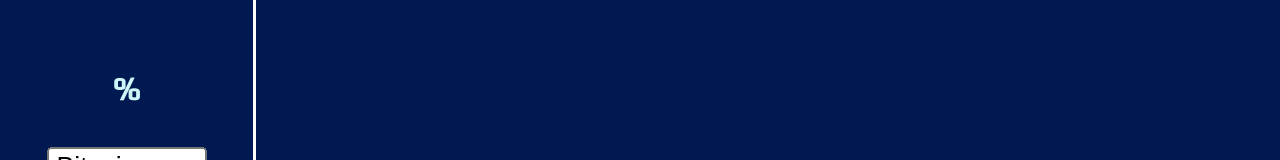
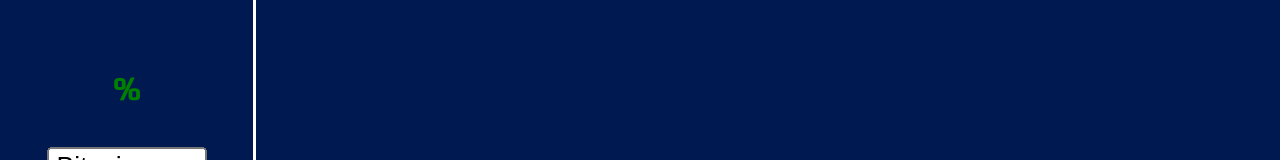
Before and after one commit to yazmnh87/CryptoDashboard, a React (Create React App) app in the folder client/: page /news in a window 1280 px wide. Shown: the part 604-764 px from the top of the page. Built offline with nearby package versions, Linux system fonts and the light colour scheme; what react-chartkick would draw is missing.

Commit message:
updated price colors

```diff
--- a/client/src/Coins.js
+++ b/client/src/Coins.js
@@ -6,8 +6,13 @@ class Coins extends Component {
     render() {
         const price = [this.props.coinPriceChng]
         const spliced = price.splice(3)
-        console.log(spliced)
-        console.log(this.props.coinPriceChng)
+        // console.log(spliced)
+        console.log(typeof(this.props.coinPriceChng))
+        const sliced = this.props.coinPriceChng.slice(2)
+        console.log(sliced)
+        const convert1 = parseFloat(sliced)
+        console.log(typeof(convert1))
+        console.log(convert1)
         return (
             <div>
             <hr style={{marginRight:0}}/>
@@ -17,7 +22,7 @@ class Coins extends Component {
                 <h2 style={{width:"99%",borderBottom: "solid white"}}>24 Hr High: <br></br><p style={{display:"inline-block", color:"lime"}}>{this.props.coinHigh}</p></h2>
 
 
-                <h2 style={{width:"99%",borderBottom: "solid white"}}>Day Price Change: <br></br> {+this.props.coinPriceChng && +this.props.coinPriceChng > 0 ? <p className="coinpricered">{this.props.coinPriceChng} </p> : <p className="coinpricegreen">{this.props.coinPriceChng} </p>}</h2>
+                <h2 style={{width:"99%",borderBottom: "solid white"}}>Day Price Change: <br></br> {+this.props.coinPriceChng && +this.props.coinPriceChng > 0 ? <p className="coinpricered">{this.props.coinPriceChng} </p> : <p className="coinpricegreen"  style={convert1 < 0 ? {color:"red"} : {color:"lime"} }>{this.props.coinPriceChng} </p>}</h2>
 
 
                 <h2 style={{width:"99%",borderBottom: "solid white"}}>Market Cap: <br></br> <p style={{display:"inline-block", color:"lime"}}>{this.props.coinMrkcap}</p></h2>
--- a/client/src/UserProfile.js
+++ b/client/src/UserProfile.js
@@ -12,10 +12,11 @@ class UserProfile extends Component {
 //         // this.props.countDown()
 //    }
    render() {
-       console.log(this.props.coinPrice + "currr")
+    //    console.log(this.props.coinPrice + "currr")
+       const convert = parseFloat(this.props.coinPrctg)
     return (
 
-         <div className="UserProfile" style={{borderRight:"solid white", height:"100vh"}}>
+         <div className="UserProfile" style={{borderRight:"solid white", height:"auto"}}>
             <img style={{width:250, display:'block',margin:"auto", marginTop:15}} src={User} alt=""/>
             <h1 style={{textAlign:"center"}}>User6669</h1>
             <hr style={{marginTop:"-10px", marginBottom:"-10px"}}/>
@@ -31,7 +32,7 @@ class UserProfile extends Component {
             <br></br>
 
 
-            <h1 style={{textAlign:"center"}}>{this.props.currentCoin && this.props.currentCoin === "BTC" ? this.props.coinPrctg : this.props.currentCoin && this.props.currentCoin === "ETH" ? this.props.coinPrctg : this.props.currentCoin && this.props.currentCoin === "LTC" ? this.props.coinPrctg : this.props.currentCoin && this.props.currentCoin === "EOS" ? this.props.coinPrctg : this.props.currentCoin && this.props.currentCoin === "XRP" ? this.props.coinPrctg : null}%</h1>
+            <h1 style={convert < 0 ? {color:"red", textAlign:"center"} : {color:"green", textAlign:"center"} }>{this.props.currentCoin && this.props.currentCoin === "BTC" ? this.props.coinPrctg : this.props.currentCoin && this.props.currentCoin === "ETH" ? this.props.coinPrctg : this.props.currentCoin && this.props.currentCoin === "LTC" ? this.props.coinPrctg : this.props.currentCoin && this.props.currentCoin === "EOS" ? this.props.coinPrctg : this.props.currentCoin && this.props.currentCoin === "XRP" ? this.props.coinPrctg : null}%</h1>
             <br></br>
 
 
--- a/client/src/context.js
+++ b/client/src/context.js
@@ -35,7 +35,7 @@ export default class GlobalProvider extends Component {
     }
 
     componentWillUpdate(){
-      console.log('component mounted')
+      // console.log('component mounted')
       this.getCoinData()
       // this.getCoinData2()
       // this.getCoinNames()
```
Also changed, not shown: client/src/Spinner.js (added, +9 -0 lines).
